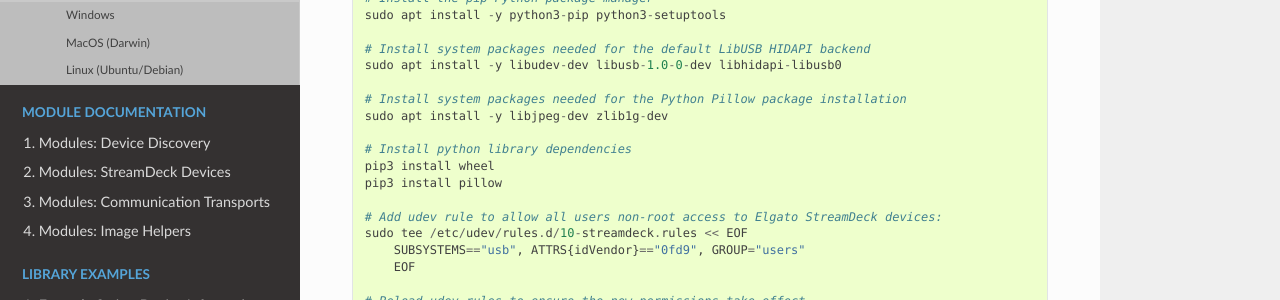
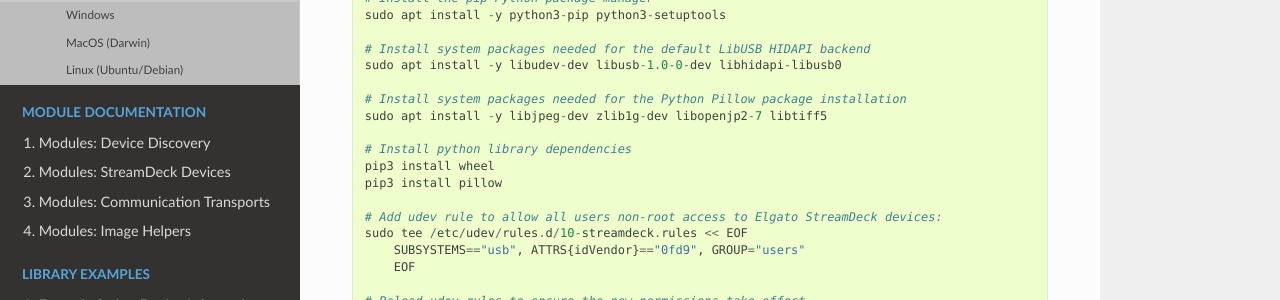
Before and after one commit to abcminiuser/python-elgato-streamdeck, a Sphinx documentation site: the page built from doc/source/pages/backend_libusb_hidapi.rst, in a window 1280 px wide and 900 px high, scrolled down 587 px. Shown: the part 225-525 px from the top of the window. Built offline with Sphinx 7.4.7 and the Read the Docs theme 2.0.0, drawn with Linux system fonts in a browser that asks for light colours.

```diff
--- a/doc/source/pages/backend_libusb_hidapi.rst
+++ b/doc/source/pages/backend_libusb_hidapi.rst
@@ -47,7 +47,7 @@ needed by this project on a fresh system::
     sudo apt install -y libudev-dev libusb-1.0-0-dev libhidapi-libusb0
 
     # Install system packages needed for the Python Pillow package installation
-    sudo apt install -y libjpeg-dev zlib1g-dev
+    sudo apt install -y libjpeg-dev zlib1g-dev libopenjp2-7 libtiff5
 
     # Install python library dependencies
     pip3 install wheel
```
